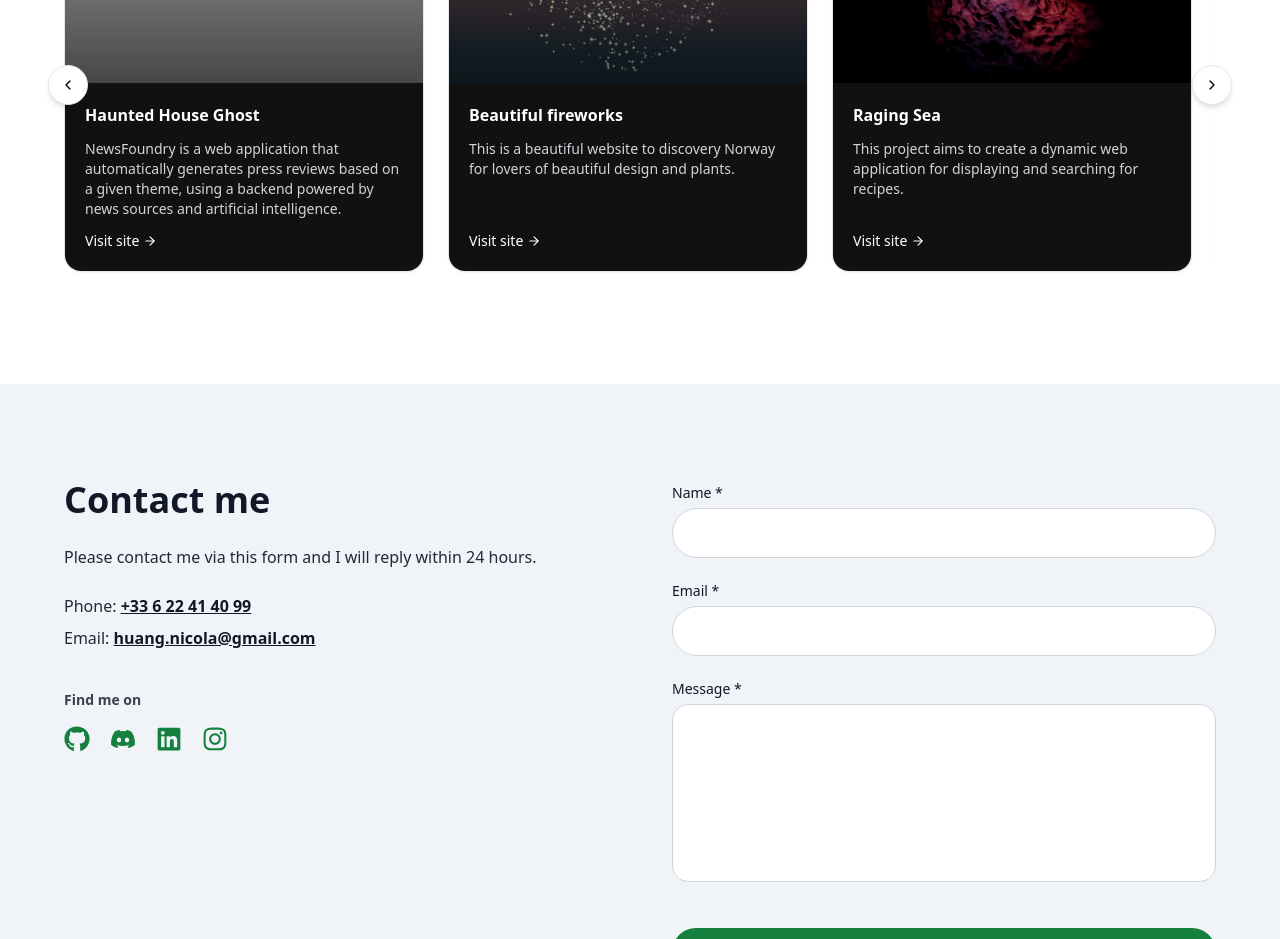
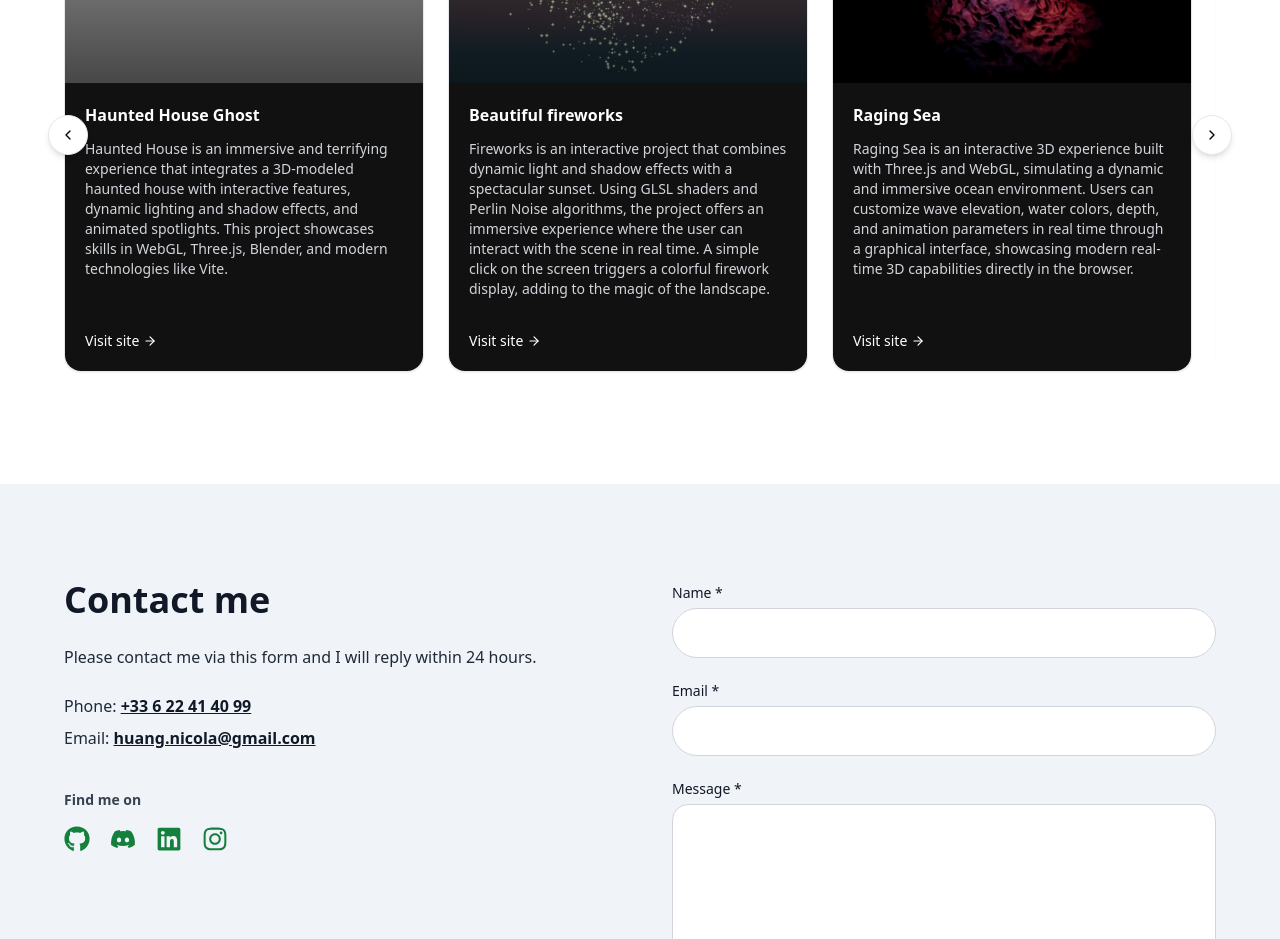
Before and after one commit to hNnicolas/NewPortfolio, a React (Vite) app: page / in a window 1280 px wide. Shown: the part 4760-5699 px from the top of the page. Built offline with nearby package versions, Linux system fonts and the light colour scheme; grey boxes are pictures that could not be loaded.

Commit message:
Update 3D project descriptions

```diff
--- a/src/components/Animations3D.tsx
+++ b/src/components/Animations3D.tsx
@@ -18,7 +18,7 @@ const Animations: Animation3D[] = [
     id: 1,
     title: "Haunted House Ghost",
     description:
-      "NewsFoundry is a web application that automatically generates press reviews based on a given theme, using a backend powered by news sources and artificial intelligence.",
+      "Haunted House is an immersive and terrifying experience that integrates a 3D-modeled haunted house with interactive features, dynamic lighting and shadow effects, and animated spotlights. This project showcases skills in WebGL, Three.js, Blender, and modern technologies like Vite.",
     image: "/images/hauntedhouse.png",
     link: "https://haunted-house-ghost.vercel.app/",
   },
@@ -26,7 +26,7 @@ const Animations: Animation3D[] = [
     id: 2,
     title: "Beautiful fireworks",
     description:
-      "This is a beautiful website to discovery Norway for lovers of beautiful design and plants.",
+      "Fireworks is an interactive project that combines dynamic light and shadow effects with a spectacular sunset. Using GLSL shaders and Perlin Noise algorithms, the project offers an immersive experience where the user can interact with the scene in real time. A simple click on the screen triggers a colorful firework display, adding to the magic of the landscape.",
     image: "/images/fireworks.png",
     link: "https://fireworks-sunset.vercel.app/",
   },
@@ -34,7 +34,7 @@ const Animations: Animation3D[] = [
     id: 3,
     title: "Raging Sea",
     description:
-      "This project aims to create a dynamic web application for displaying and searching for recipes.",
+      "Raging Sea is an interactive 3D experience built with Three.js and WebGL, simulating a dynamic and immersive ocean environment. Users can customize wave elevation, water colors, depth, and animation parameters in real time through a graphical interface, showcasing modern real-time 3D capabilities directly in the browser.",
     image: "/images/ragingsea.png",
     link: "https://raging-sea-project.vercel.app/",
   },
@@ -42,7 +42,7 @@ const Animations: Animation3D[] = [
     id: 4,
     title: "Fish Ocean",
     description:
-      "Ohmyfood is a responsive web application that allows users to explore menus from gourmet restaurants and plan their meals in advance.",
+      "Fish Ocean is an immersive real-time 3D underwater experience built with React Three Fiber and Three.js. The project simulates a dynamic ocean environment with animated fish, realistic lighting, shadows, and fluid water effects. Users can explore an interactive underwater world where fish movements and environmental animations create a smooth and realistic browser-based 3D experience.",
     image: "/images/fishocean.png",
     link: "https://fish-ocean.vercel.app/",
   },
```
